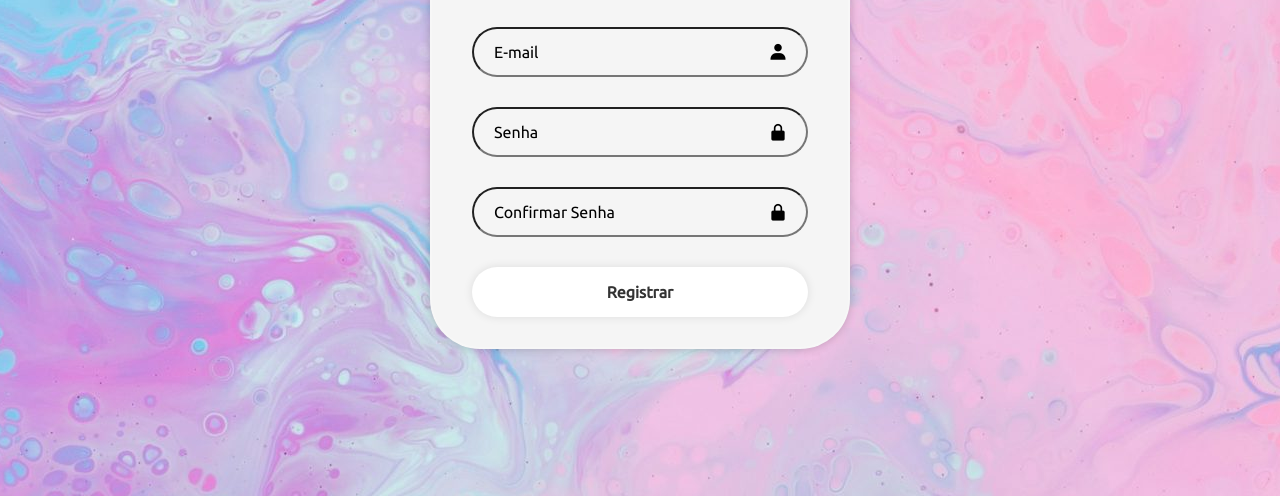
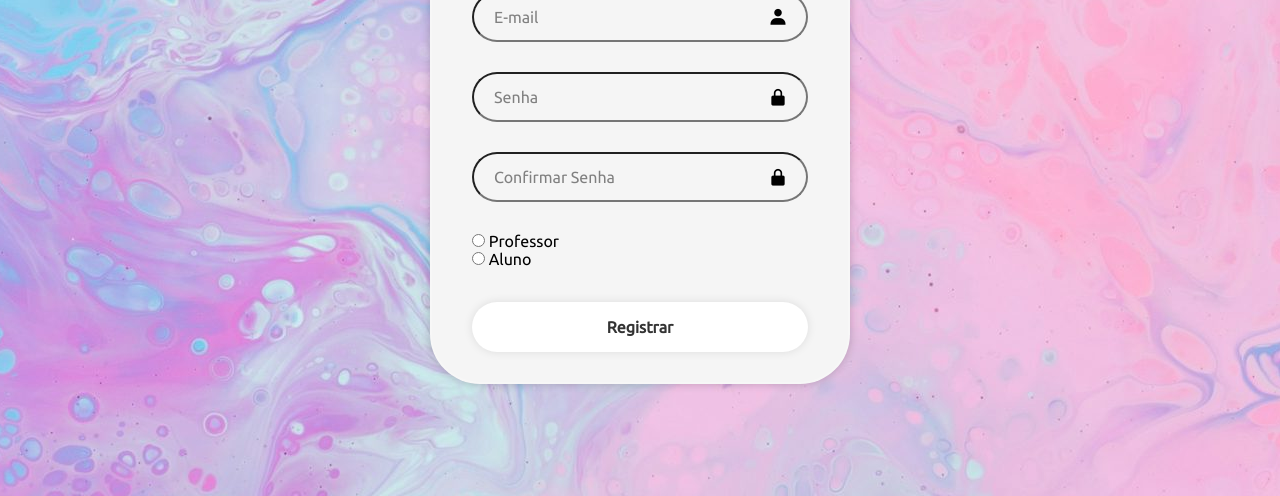
Before and after one commit to mariaseveriano/PI-GeracaoImagem, a website: page public/pages/cadastro/cadastro.html in a window 1280 px wide. Shown: the part 304-800 px from the top of the page. Drawn offline with nearby package versions, Linux system fonts and the light colour scheme.

Commit message:
Mudanças na Tela de Login e cadastro

```diff
--- a/public/pages/cadastro/cadastro.css
+++ b/public/pages/cadastro/cadastro.css
@@ -52,7 +52,7 @@ body {
 }
 
 .input-box input::placeholder {
-    color: black;
+    color: gray;
 }
 
 .input-box i {
@@ -94,3 +94,8 @@ body {
     color: black;
     transition: 0.5s;
 }
+
+.box {
+    height: 70px;
+    font-size: 16px;
+}
--- a/public/pages/cadastro/cadastro.html
+++ b/public/pages/cadastro/cadastro.html
@@ -1,5 +1,6 @@
 <!DOCTYPE html>
 <html lang="pt-br">
+
 <head>
     <meta charset="UTF-8">
     <meta name="viewport" content="width=device-width, initial-scale=1.0">
@@ -30,6 +31,20 @@
                 <input placeholder="Confirmar Senha" type="password" required>
                 <i class="bx bxs-lock-alt"></i>
             </div>
+
+            <div class="box" >
+                <label>
+                    <input type="radio" name="tipo" value="professor">
+                    Professor
+                </label>
+                <br>
+                <label>
+                    <input type="radio" name="tipo" value="aluno">
+                    Aluno
+                </label>
+            </div>
+            </div>
+
             <button type="submit" class="registrar">Registrar</button>
         </form>
     </main>
--- a/public/pages/login/login.css
+++ b/public/pages/login/login.css
@@ -1,3 +1,5 @@
+@import url('https://fonts.googleapis.com/css2?family=Poppins:ital,wght@0,100;0,200;0,300;0,400;0,500;0,600;0,700;0,800;0,900;1,100;1,200;1,300;1,400;1,500;1,600;1,700;1,800;1,900&display=swap');
+
 * {
     margin: 0;
     padding: 0;
@@ -43,13 +45,13 @@ body {
     border: 2px solid rgba(128, 128, 128, );
     border-radius: 40px;
     outline: none;
-    font-size: 16px;
+    font-size: 14px;
     color: black;
     padding: 20px 45px 20px 20px;
 }
 
 .input-box input::placeholder {
-    color: black;
+    color: gray;
 }
 
 .input-box i {
```
Also changed, not shown: public/pages/login/login.html (+3 -1 lines).
